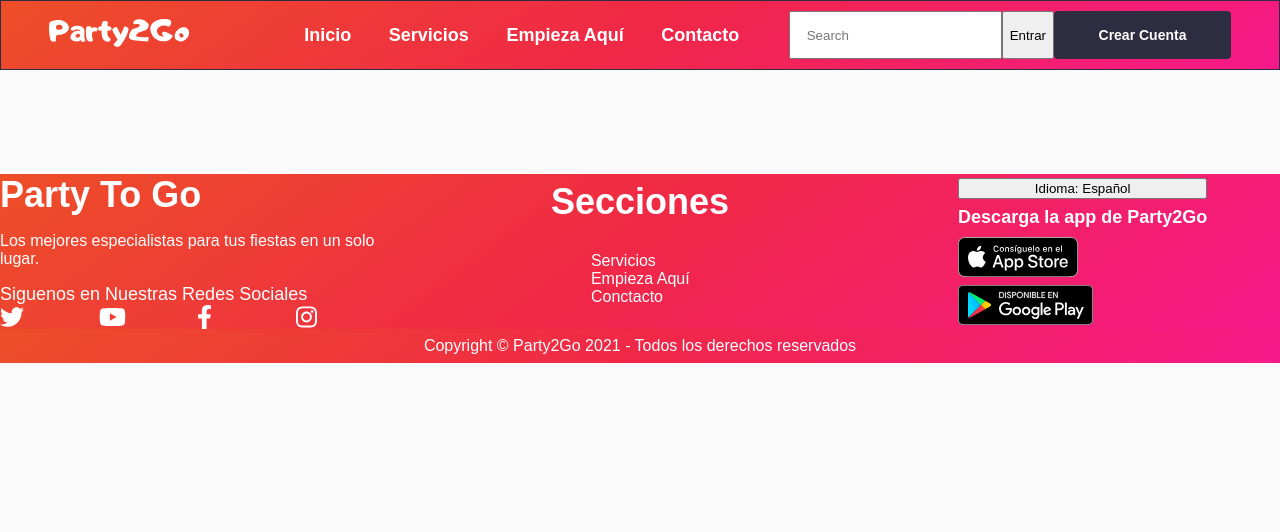
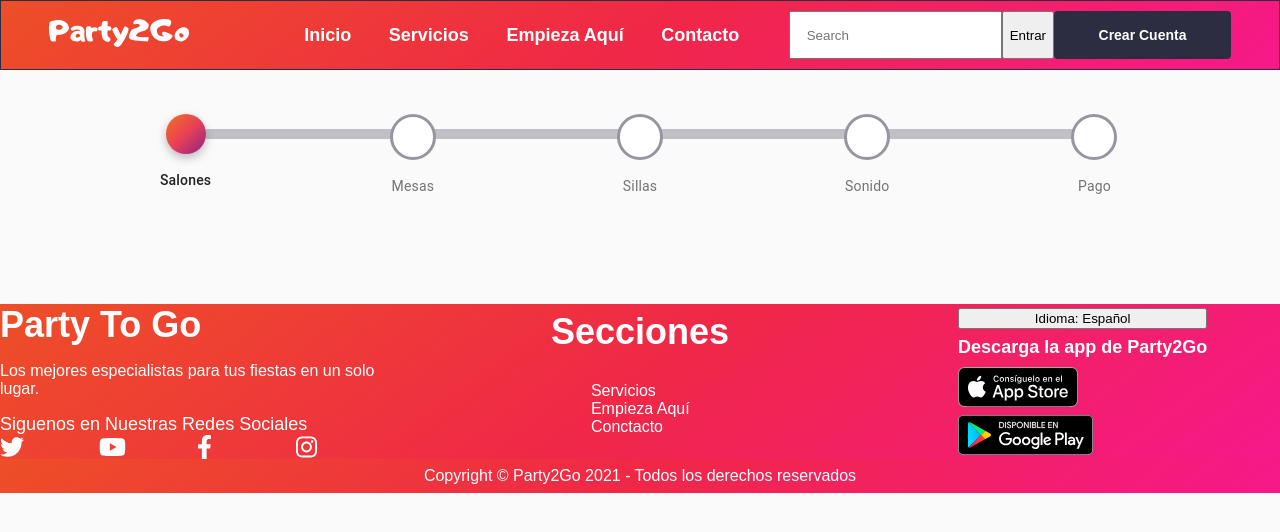
Before and after one commit to jorchsg/forntend-party2go, a React (Create React App) app: page /order in a window 1280 px wide. Shown: the top 532 px of the page. Built offline with nearby package versions, Linux system fonts and the light colour scheme.

Commit message:
Bredcrum main structure

```diff
--- a/package.json
+++ b/package.json
@@ -3,6 +3,8 @@
   "version": "0.1.0",
   "private": true,
   "dependencies": {
+    "@material-ui/core": "^4.11.4",
+    "@material-ui/icons": "^4.11.2",
     "@testing-library/jest-dom": "^5.11.4",
     "@testing-library/react": "^11.1.0",
     "@testing-library/user-event": "^12.1.10",
--- a/src/App.js
+++ b/src/App.js
@@ -1,6 +1,7 @@
 import React from 'react';
 import Login from './modules/login/login';
 import Home from '../src/modules/home/Home';
+import OrderLayout from '../src/modules/OrderLayout';
 import { Switch, Route, } from "react-router-dom";
 import DefaultLayout from './modules/DefaultLayout';
 import './index.scss';
@@ -11,6 +12,7 @@
       <Route path="/login" exact component={Login} />
       <DefaultLayout>
         <Route path="/" exact component={Home}></Route>
+        <Route path="/order" exact component={OrderLayout}></Route>
       </DefaultLayout>
     </Switch>
   );
--- /dev/null
+++ b/src/modules/OrderLayout/index.jsx
@@ -0,0 +1,174 @@
+import React from 'react';
+import PropTypes from 'prop-types';
+import { makeStyles, withStyles } from '@material-ui/core/styles';
+import clsx from 'clsx';
+import Stepper from '@material-ui/core/Stepper';
+import Step from '@material-ui/core/Step';
+import StepLabel from '@material-ui/core/StepLabel';
+import Check from '@material-ui/icons/Check';
+import StepConnector from '@material-ui/core/StepConnector';
+import Button from '@material-ui/core/Button';
+import Typography from '@material-ui/core/Typography';
+import Salon from '../Salon/Salon';
+import './style.scss';
+
+const useQontoStepIconStyles = makeStyles({
+  root: {
+    color: '#eaeaf0',
+    display: 'flex',
+    height: 22,
+    alignItems: 'center',
+  },
+  active: {
+    color: '#784af4',
+  },
+  circle: {
+    width: 8,
+    height: 8,
+    borderRadius: '50%',
+    backgroundColor: 'currentColor',
+  },
+  completed: {
+    color: '#784af4',
+    zIndex: 1,
+    fontSize: 18,
+  },
+});
+
+function QontoStepIcon(props) {
+  const classes = useQontoStepIconStyles();
+  const { active, completed } = props;
+
+  return (
+    <div
+      className={clsx(classes.root, {
+        [classes.active]: active,
+      })}
+    >
+      {completed ? <Check className={classes.completed} /> : <div className={classes.circle} />}
+    </div>
+  );
+}
+
+QontoStepIcon.propTypes = {
+  /**
+   * Whether this step is active.
+   */
+  active: PropTypes.bool,
+  /**
+   * Mark the step as completed. Is passed to child components.
+   */
+  completed: PropTypes.bool,
+};
+
+const ColorlibConnector = withStyles({
+  alternativeLabel: {
+    top: 15,
+  },
+  active: {
+    '& $line': {
+      backgroundImage:
+        'linear-gradient( 95deg,rgb(242,113,33) 0%,rgb(233,64,87) 50%,rgb(138,35,135) 100%)',
+    },
+  },
+  completed: {
+    '& $line': {
+      backgroundImage:
+        'linear-gradient( 95deg,rgb(242,113,33) 0%,rgb(233,64,87) 50%,rgb(138,35,135) 100%)',
+    },
+  },
+  line: {
+    height: 10,
+    border: 0,
+    backgroundColor: '#C0C0C6',
+    borderRadius: 1,
+  },
+})(StepConnector);
+
+const useColorlibStepIconStyles = makeStyles({
+  root: {
+    backgroundColor: 'white',
+    border:'3px solid #9696A0',
+    zIndex: 1,
+    color: '#fff',
+    width: 40,
+    height: 40,
+    display: 'flex',
+    borderRadius: '50%',
+    justifyContent: 'center',
+    alignItems: 'center',
+  },
+  active: {
+    backgroundImage:
+      'linear-gradient( 136deg, rgb(242,113,33) 0%, rgb(233,64,87) 50%, rgb(138,35,135) 100%)',
+    boxShadow: '0 4px 10px 0 rgba(0,0,0,.25)',
+    border:'none'
+  },
+  completed: {
+    backgroundImage:
+      'linear-gradient( 136deg, rgb(242,113,33) 0%, rgb(233,64,87) 50%, rgb(138,35,135) 100%)',
+      border:'none'
+  },
+});
+
+function ColorlibStepIcon(props) {
+  const classes = useColorlibStepIconStyles();
+  const { active, completed } = props;
+  return (
+    <div
+      className={clsx(classes.root, {
+        [classes.active]: active,
+        [classes.completed]: completed,
+      })}
+    >
+      {/* {props.icon} */}
+    </div>
+  );
+}
+
+ColorlibStepIcon.propTypes = {
+  /**
+   * Whether this step is active.
+   */
+  active: PropTypes.bool,
+  /**
+   * Mark the step as completed. Is passed to child components.
+   */
+  completed: PropTypes.bool,
+  /**
+   * The label displayed in the step icon.
+   */
+  icon: PropTypes.node,
+};
+
+
+
+function getStepContent(step) {
+  switch (step) {
+    case 0:
+      return Salon();
+    case 1:
+      return 'What is an ad group anyways?';
+    case 2:
+      return 'This is the bit I really care about!';
+    default:
+      return 'Unknown step';
+  }
+}
+
+export default function CustomizedSteppers() {
+  const [activeStep, setActiveStep] = React.useState(0);
+  const steps = ['Salones', 'Mesas', 'Sillas', 'Sonido', 'Pago'];
+
+  return (
+    <div className='steps'>
+      <Stepper className='steps-wrapper' alternativeLabel activeStep={activeStep} connector={<ColorlibConnector />}>
+        {steps.map((label) => (
+          <Step key={label}>
+            <StepLabel StepIconComponent={ColorlibStepIcon}>{label}</StepLabel>
+          </Step>
+        ))}
+      </Stepper>
+    </div>
+  );
+}
--- /dev/null
+++ b/src/modules/OrderLayout/style.scss
@@ -0,0 +1,7 @@
+@import '../../styles//variables.scss';
+.steps{
+    width: 100%;
+    &-wrapper{
+        background: transparent !important;
+    }
+}
--- /dev/null
+++ b/src/modules/Salon/Salon.jsx
@@ -0,0 +1,10 @@
+
+
+const Salon =()=>{
+    return (
+        <div>
+            Hello world from salon
+        </div>
+    )
+}
+export default Salon;
```
Also changed, not shown: src/modules/Salon/Salon.scss (added), 1 other file (tests, documents, lock files or other folders).
